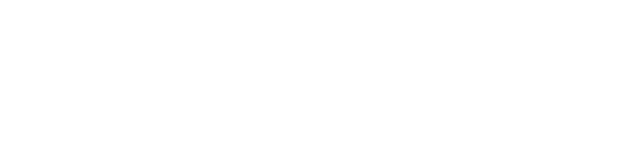
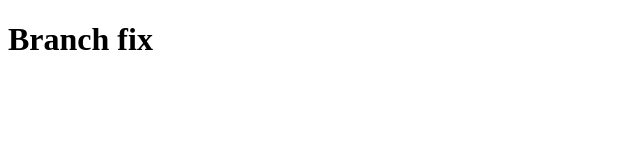
Before and after one commit to danislav-klin/git-course, a plain HTML site: page index.html in a window 1280 px wide. Shown: the whole page, without its empty margins (0-640 px from the left). Drawn offline with Linux system fonts and the light colour scheme.

Commit message:
add h1 and branch fix

```diff
--- a/index.html
+++ b/index.html
@@ -6,6 +6,6 @@
     <title>Documents</title>
 </head>
 <body>
-
+    <h1>Branch fix</h1>
 </body>
 </html>
```
